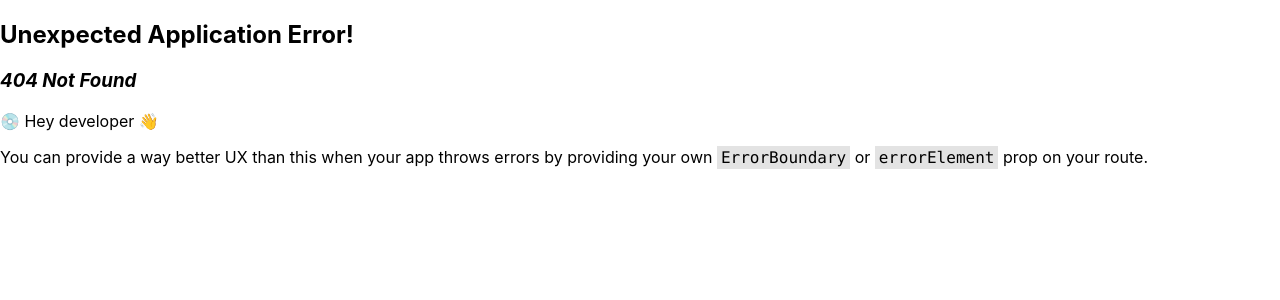
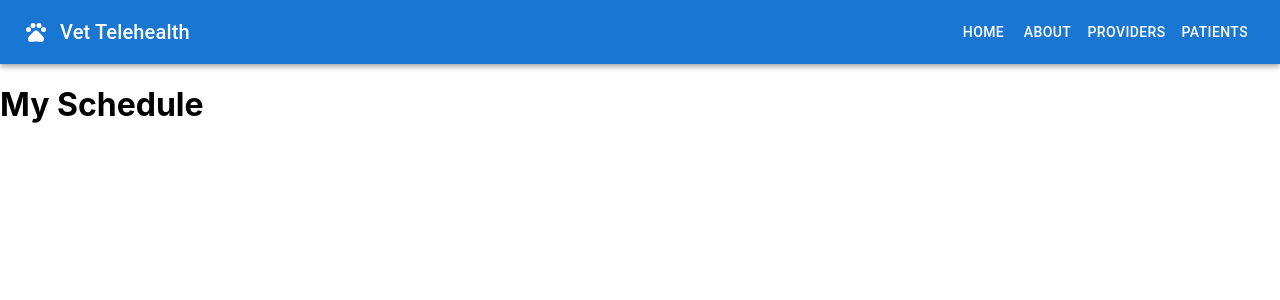
Before and after one commit to angelatolwani/my-phase-2-project, a React (Create React App) app: page /myschedule in a window 1280 px wide. Before the commit this address had no page. Shown: the top 300 px of the page. Built offline with nearby package versions, Linux system fonts and the light colour scheme.

Commit message:
update NavBar

```diff
--- a/src/components/NavBar.js
+++ b/src/components/NavBar.js
@@ -1,14 +1,23 @@
-import { AppBar, IconButton, Toolbar, Typography, Box, Button } from "@mui/material";
+import { AppBar, IconButton, Toolbar, Typography, Box, Button, Menu, MenuItem } from "@mui/material";
 import PetsIcon from '@mui/icons-material/Pets';
 import { Link } from "react-router-dom";
 import { useState } from "react";
 
 function NavBar () {
   // const [providerOptions, setProviderOptions] = useState(false);
+  const [anchorEl, setAnchorEl] = useState(null);
+  const open = Boolean(anchorEl);
 
-  // function handleProviderClick() {
-  //   setProviderOptions(!providerOptions)
-  // }
+  function handleClick(event) {
+    setAnchorEl(event.currentTarget);
+  };
+
+  function handleClose(event) {
+    setAnchorEl(null);
+  };
+
+  console.log(anchorEl);
+  console.log(open);
 
   return (
     <>
@@ -21,8 +30,31 @@ function NavBar () {
           <Box>
             <Button color="inherit" component={Link} to="/">Home</Button>
             <Button color="inherit" component={Link} to="/about">About</Button>
-            <Button color="inherit" component={Link} to="/providers">Providers</Button>
-            <Button color="inherit" component={Link} to="/patients">Patients</Button>
+            {/* <Button color="inherit" component={Link} to="/providers">Providers</Button> */}
+            <Button
+              id="provider-button"
+              color="inherit"
+              aria-controls={open ? 'basic-menu' : undefined}
+              aria-haspopup="true"
+              aria-expanded={open ? 'true' : undefined}
+              onClick={handleClick}
+            >
+              Providers
+            </Button>
+            <Menu
+              id="basic-menu"
+              anchorEl={anchorEl}
+              open={open}
+              onClose={handleClose}
+              MenuListProps={{
+                'aria-labelledby': 'provider-button',
+              }}
+            >
+              <MenuItem onClick={handleClose} component={Link} to="/clientmanagement">Client Management</MenuItem>
+              <MenuItem onClick={handleClose} component={Link} to="/myschedule">My Schedule</MenuItem>
+              <MenuItem onClick={handleClose} component={Link} to="/revenue">Revenue</MenuItem>
+            </Menu>
+            <Button color="inherit">Patients</Button>
           </Box>
         </Toolbar>
       </AppBar>
--- a/src/pages/ClientManagement.js
+++ b/src/pages/ClientManagement.js
@@ -31,7 +31,6 @@ function ClientManagement() {
                     Client Database
                 </Typography>
                 {/* add a Search tool here */}
-                {/* <Button variant="contained">NewPatient</Button> */}
                 <IconButton color="primary" aria-label="add client" onClick={handleOpen}>
                     <AddIcon />
                 </IconButton>
--- /dev/null
+++ b/src/pages/MySchedule.js
@@ -0,0 +1,9 @@
+function MySchedule () {
+    return (
+        <>
+            <h1>My Schedule</h1>
+        </>
+    )
+}
+
+export default MySchedule;
--- a/src/pages/Patients.js
+++ /dev/null
@@ -1,9 +0,0 @@
-function Patients() {
-    return (
-        <>
-            <h3>for patients</h3>
-        </>
-    )
-};
-
-export default Patients;
--- a/src/pages/Providers.js
+++ /dev/null
@@ -1,9 +0,0 @@
-function Providers () {
-    return (
-        <>
-            <h2>For Providers</h2>
-        </>
-    )
-};
-
-export default Providers;
--- /dev/null
+++ b/src/pages/Revenue.js
@@ -0,0 +1,9 @@
+function Revenue () {
+    return (
+        <>
+            <h1>Revenue</h1>
+        </>
+    )
+}
+
+export default Revenue;
```
Also changed, not shown: src/components/App.css (deleted, +0 -38 lines), src/components/App.js (deleted, +0 -25 lines), src/routes.js (+8 -8 lines), src/logo.svg (deleted).
